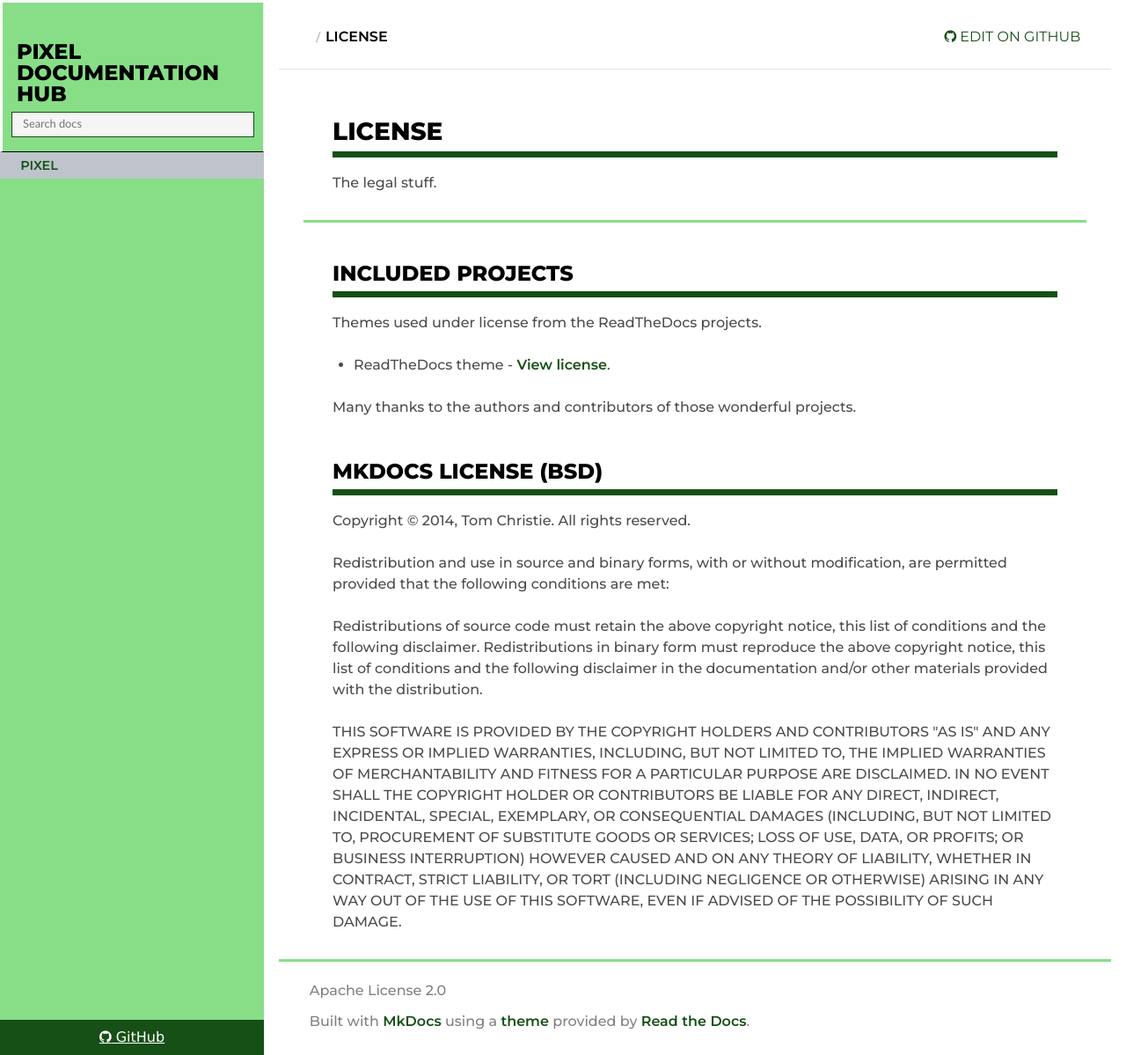
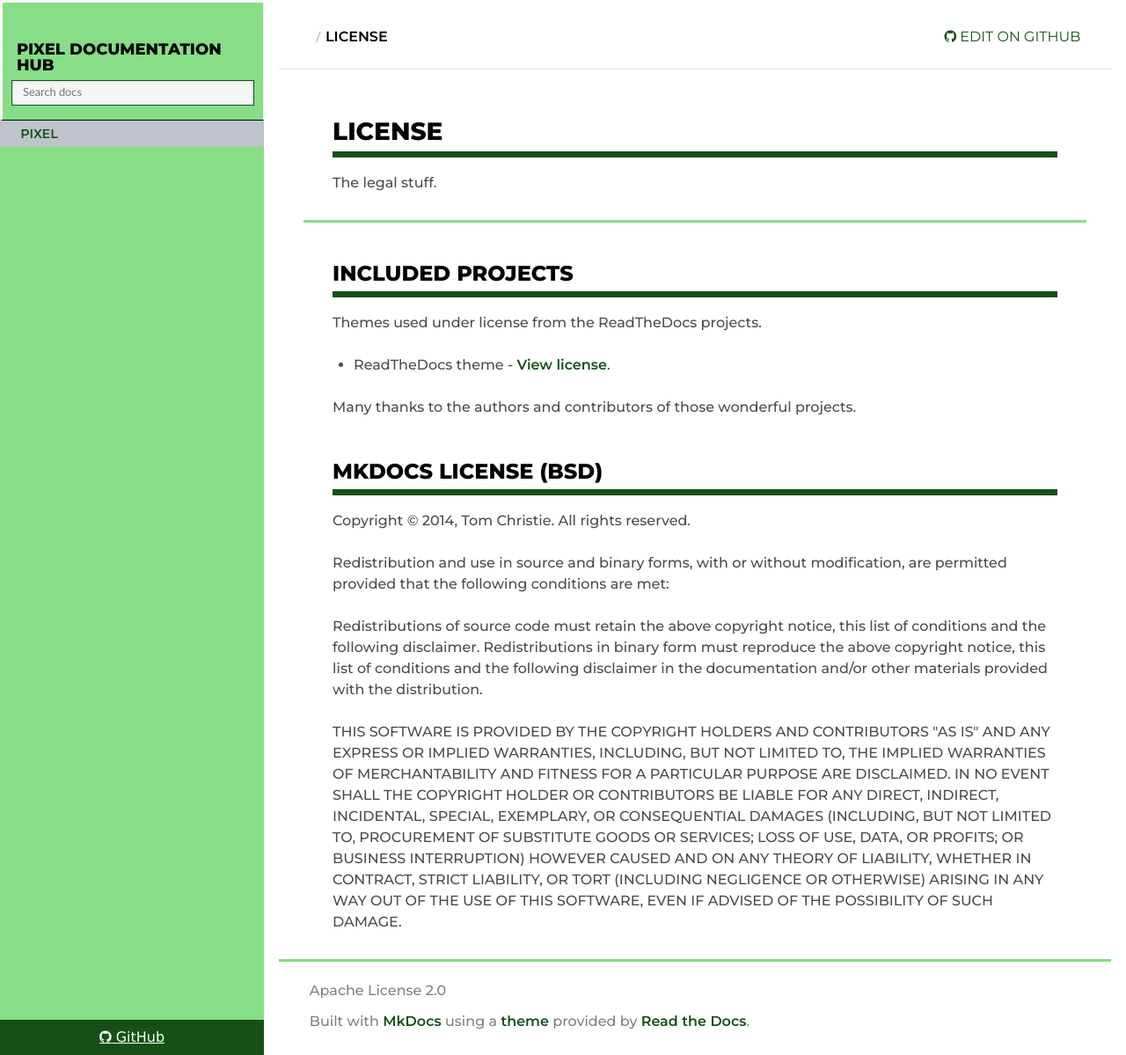
Before and after one commit to pixel-ports/docs-hub, an MkDocs documentation site: the page built from docs/about/license.md, in a window 1280 px wide and 1199 px high. Shown: the whole window at 88% size. Built offline with MkDocs 1.6.1, drawn with Linux system fonts in a browser that asks for light colours; nearby versions of some CDN libraries; old or Windows-style settings are respelled for this version of MkDocs.

Commit message:
Update pixel_b.css

```diff
--- a/docs/css/pixel_b.css
+++ b/docs/css/pixel_b.css
@@ -62,7 +62,7 @@ a.icon-home{
   color:#000 !important;
   white-space : pre-line !important;
   font-family:'Montserrat',Helvetica,Arial,Lucida,sans-serif !important;
-  font-size: x-large !important; font-weight: 800 !important;
+  font-size: large !important; font-weight: 800 !important;
   text-transform:uppercase !important;
   margin:0 0 0 0 !important
 }
```
